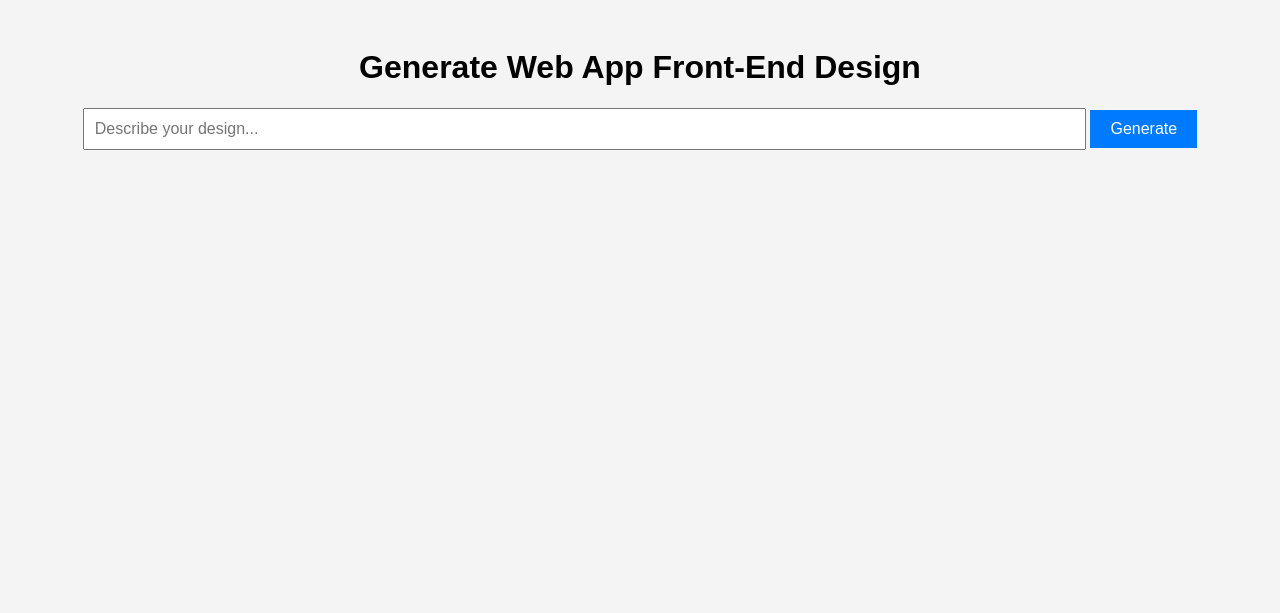
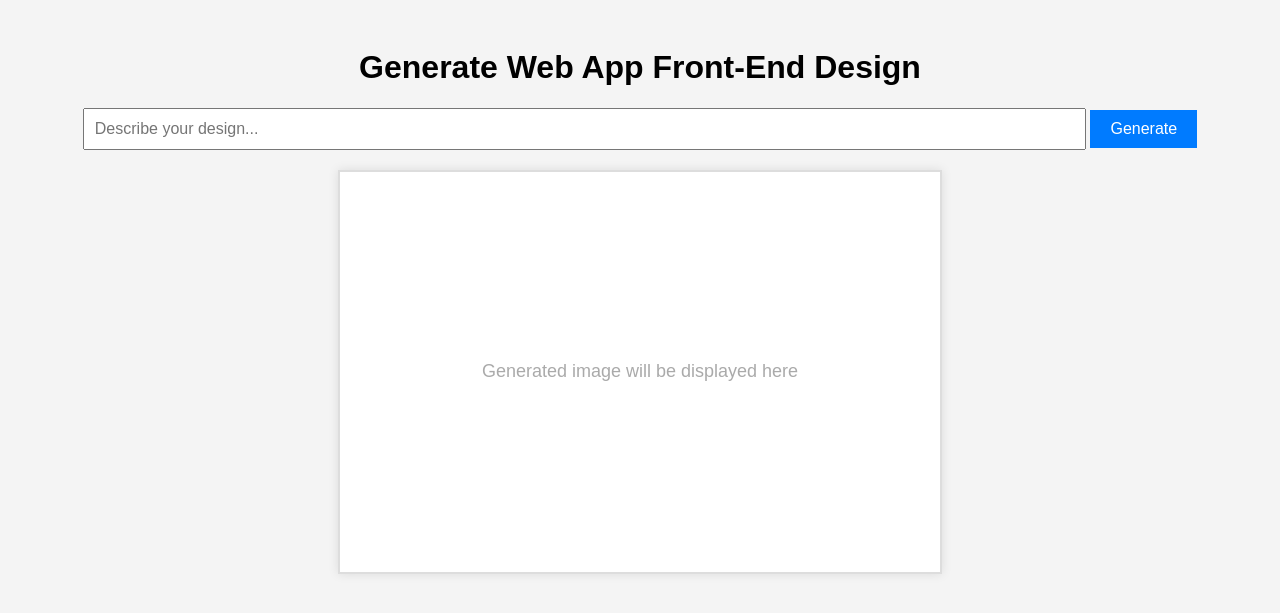
Before and after one commit to yasiral/img2Code, a Flask app: page / in a window 1280 px wide. Shown: the top 613 px of the page. Run offline with Flask 3, Linux system fonts and the light colour scheme.

Commit message:
Update index.html

```diff
--- a/templates/index.html
+++ b/templates/index.html
@@ -4,6 +4,7 @@
     <meta charset="UTF-8">
     <meta name="viewport" content="width=device-width, initial-scale=1.0">
     <title>Flux Image Generator</title>
+    <link rel="stylesheet" href="https://cdnjs.cloudflare.com/ajax/libs/font-awesome/5.15.3/css/all.min.css">
     <style>
        body {
     font-family: Arial, sans-serif;
@@ -11,14 +12,17 @@
     padding: 20px;
     text-align: center;
 }
+
 form {
     margin-bottom: 20px;
 }
+
 input[type="text"] {
     width: 80%;
     padding: 10px;
     font-size: 16px;
 }
+
 input[type="submit"] {
     padding: 10px 20px;
     font-size: 16px;
@@ -27,25 +31,105 @@
     border: none;
     cursor: pointer;
 }
-        .output {
+
+#image-container {
     margin-top: 20px;
+    display: flex;
+    justify-content: center;
+    align-items: center;
+}
+
+#image-box {
+    width: 80%;
+    max-width: 600px;
+    height: 400px;
     border: 2px solid #ddd;
-            padding: 10px;
     background-color: white;
+    position: relative;
+    overflow: hidden;
+    display: flex;
+    justify-content: center;
+    align-items: center;
+    box-shadow: 0px 0px 10px rgba(0, 0, 0, 0.1);
 }
+
+#placeholder-text {
+    color: #aaa;
+    font-size: 18px;
+}
+
+#output-image {
+    max-width: 100%;
+    max-height: 100%;
+    cursor: pointer;
+    transition: all 0.3s ease;
+}
+
+#output-image.full-screen {
+    position: fixed;
+    top: 0;
+    left: 0;
+    width: 100%;
+    height: 100%;
+    object-fit: contain;
+    z-index: 1000;
+    background-color: rgba(0, 0, 0, 0.8);
+}
+
+#loading {
+    font-size: 18px;
+    color: #007bff;
+    margin-top: 10px;
+}
+
+#loading .fa-spinner {
+    margin-right: 10px;
+}
+
     </style>
 </head>
 <body>
     <h1>Generate Web App Front-End Design</h1>
     <form method="POST">
-        <input type="text" name="prompt" placeholder="Describe your design..." required>
+        <input type="text" name="prompt" id="prompt" placeholder="Describe your design..." required>
         <input type="submit" value="Generate">
     </form>
-    {% if image_url %}
-    <div class="output">
-        <h2>Output Image Design</h2>
-        <img src="{{ image_url }}" alt="Generated Image">
+
+    <div id="prompt-text" style="display:none; margin-top: 20px;">
+        <strong>Prompt:</strong> <span id="user-prompt"></span>
     </div>
-    {% endif %}
+
+    <div id="image-container">
+        <div id="image-box">
+            <p id="placeholder-text">Generated image will be displayed here</p>
+            <img id="output-image" src="" alt="Generated Image" style="display:none;">
+        </div>
+    </div>
+
+    <div id="loading" style="display:none;">
+        <i class="fas fa-spinner fa-spin"></i> Generating Image...
+    </div>
+
+    <script>
+        document.querySelector('form').addEventListener('submit', function() {
+            document.getElementById('placeholder-text').style.display = 'none';
+            document.getElementById('output-image').style.display = 'none';
+            document.getElementById('loading').style.display = 'block';
+            document.getElementById('prompt-text').style.display = 'block';
+            document.getElementById('user-prompt').textContent = document.getElementById('prompt').value;
+        });
+
+        // Assuming the image URL is populated after generation
+        function displayGeneratedImage(url) {
+            document.getElementById('loading').style.display = 'none';
+            document.getElementById('output-image').src = url;
+            document.getElementById('output-image').style.display = 'block';
+        }
+
+        // Add event listener to make the image interactive
+        document.getElementById('output-image').addEventListener('click', function() {
+            this.classList.toggle('full-screen');
+        });
+    </script>
 </body>
 </html>
```
Lines whose indentation alone changed are shown as unchanged.
